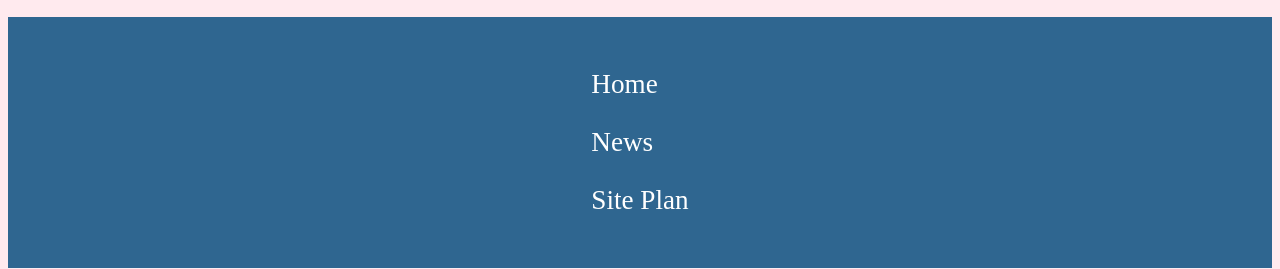
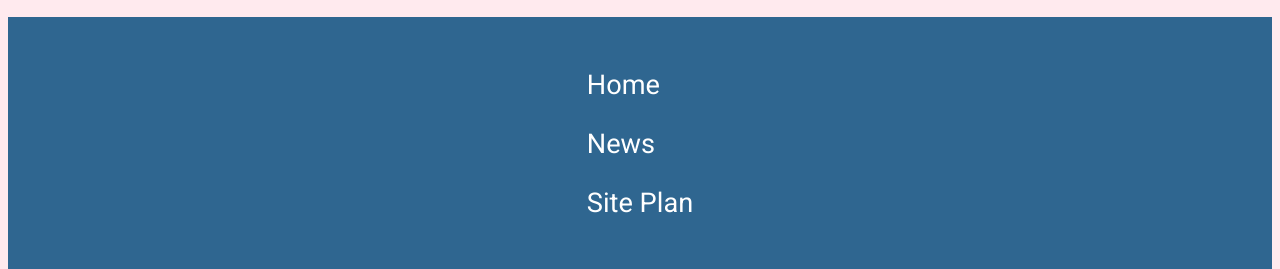
Before and after one commit to joshuaamacias/wdd130-spring2023, a plain HTML site: page wwr/photos.html in a window 1280 px wide. Shown: the part 1174-1443 px from the top of the page. Drawn offline with Linux system fonts and the light colour scheme.

Commit message:
fuente julio 8

```diff
--- a/wwr/styles/photos.css
+++ b/wwr/styles/photos.css
@@ -28,6 +28,9 @@ body{
  h1, h2, h3, h4, h5, h6 {
     font-family: var(--heading-font);
     color: var(--headline-color-on-color);
+  }
+  p{
+    font-family: var(--paragraph-font);
   }
   header {
     padding: 1em;
```
